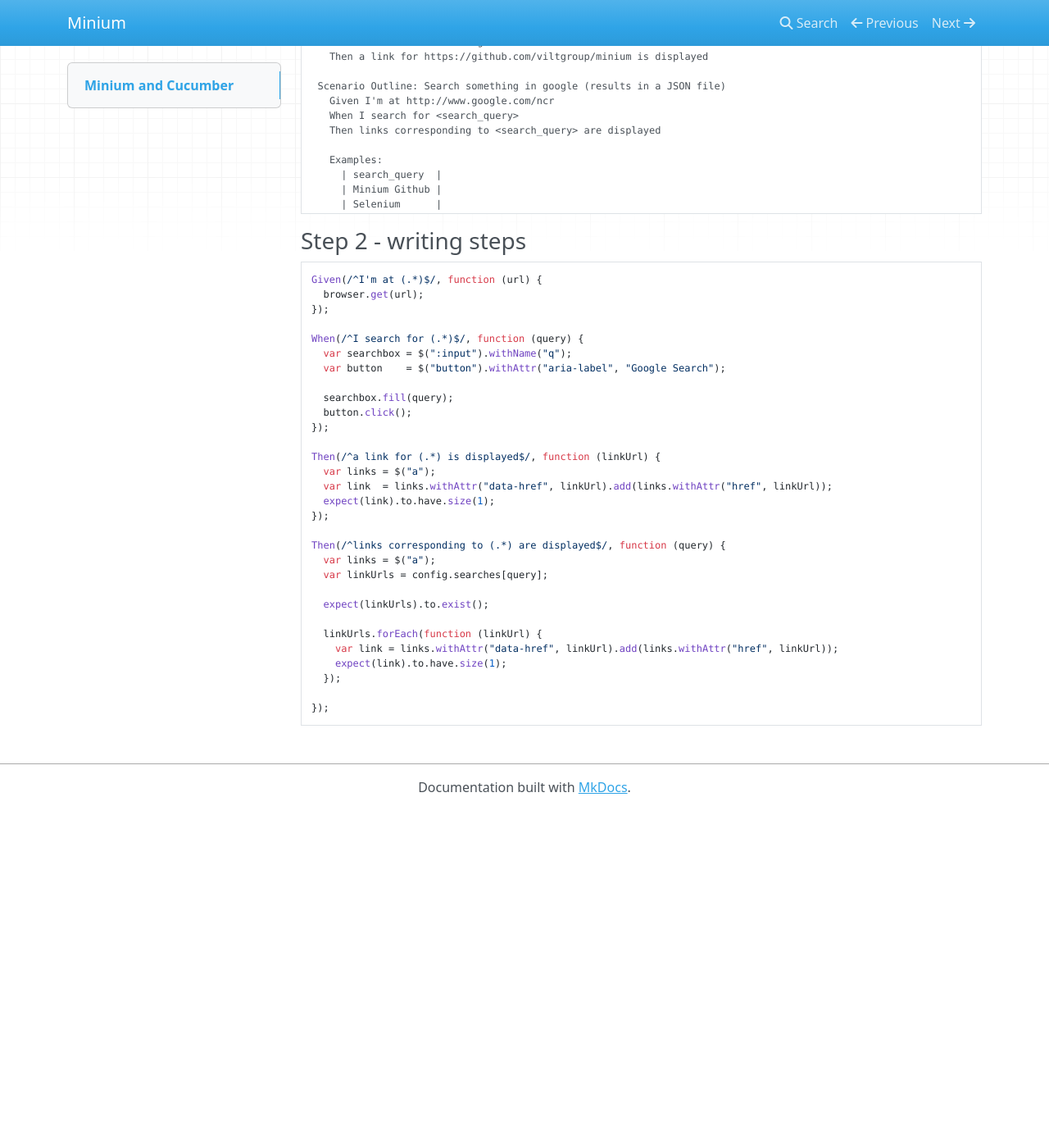
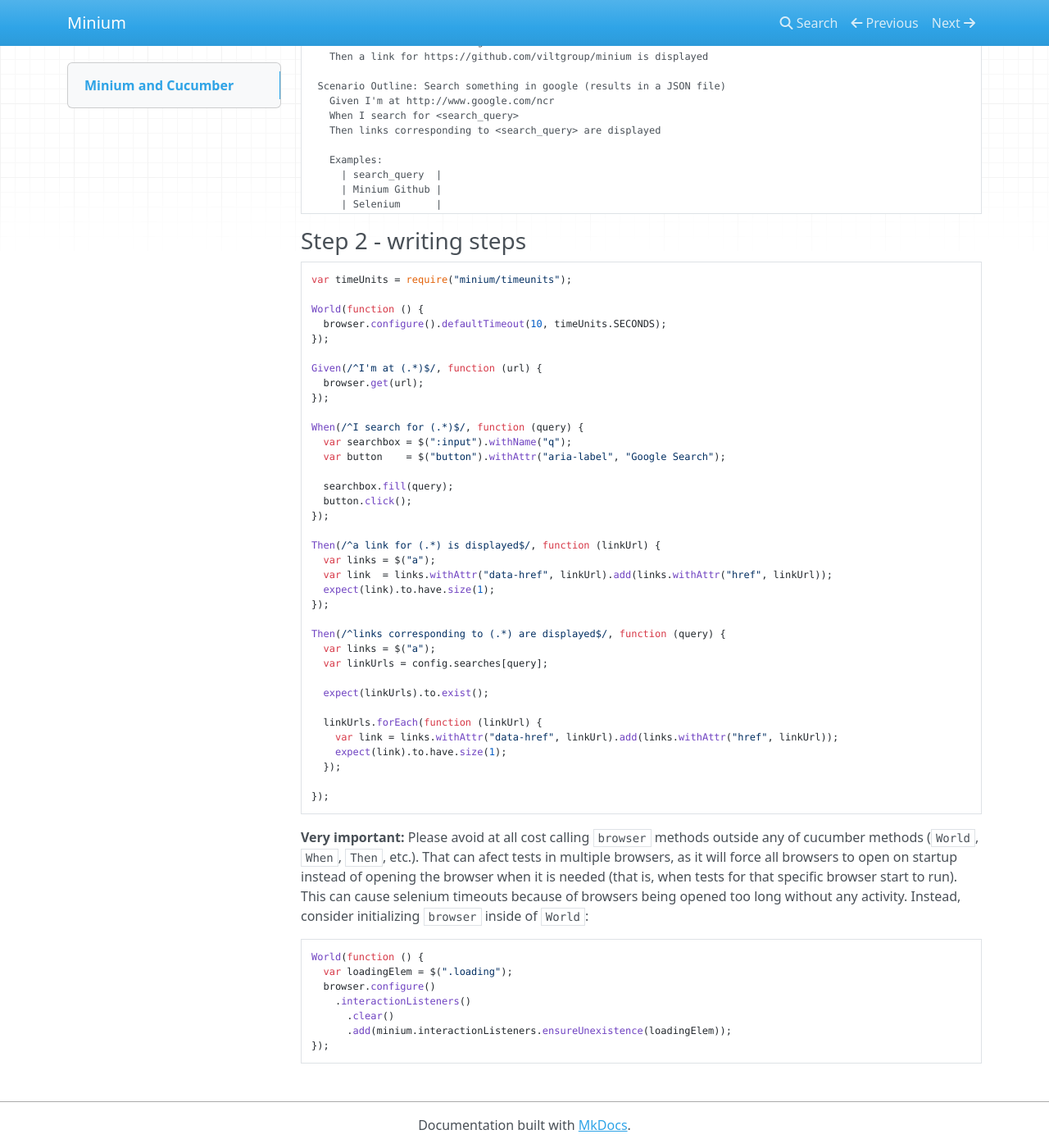
Before and after one commit to viltgroup/minium, an MkDocs documentation site: the page built from minium-docs/src/main/mkdocs/docs/core/cucumber.md, in a window 1280 px wide and 1400 px high, scrolled down 245 px. Shown: the whole window at 82% size. Built offline with MkDocs 1.6.1, drawn with Linux system fonts in a browser that asks for light colours; nearby versions of some CDN libraries; before the commit the page ends 1233 px from its top, so only the background shows below that.

Commit message:
documentation on how to avoid all browsers to launch at startup when running multiple browser tests (refs #38402)

````diff
--- a/minium-docs/src/main/mkdocs/docs/core/cucumber.md
+++ b/minium-docs/src/main/mkdocs/docs/core/cucumber.md
@@ -27,6 +27,12 @@ Feature: Search results in Google
 ### Step 2 - writing steps
 
 ```javascript
+var timeUnits = require("minium/timeunits");
+
+World(function () {
+  browser.configure().defaultTimeout(10, timeUnits.SECONDS);
+});
+
 Given(/^I'm at (.*)$/, function (url) {
   browser.get(url);
 });
@@ -58,3 +64,16 @@ Then(/^links corresponding to (.*) are displayed$/, function (query) {
 
 });
 ```
+
+**Very important:** Please avoid at all cost calling `browser` methods outside any of cucumber methods (`World`, `When`, `Then`, etc.). That can afect tests in multiple browsers, as it will force all browsers to open on startup instead of opening the browser when it is needed (that is, when tests for that specific browser start to run). This can cause selenium timeouts because of browsers being opened too long without any activity.
+Instead, consider initializing `browser` inside of `World`:
+
+```javascript
+World(function () {
+  var loadingElem = $(".loading");
+  browser.configure()
+    .interactionListeners()
+      .clear()
+      .add(minium.interactionListeners.ensureUnexistence(loadingElem));
+});
+```
````
